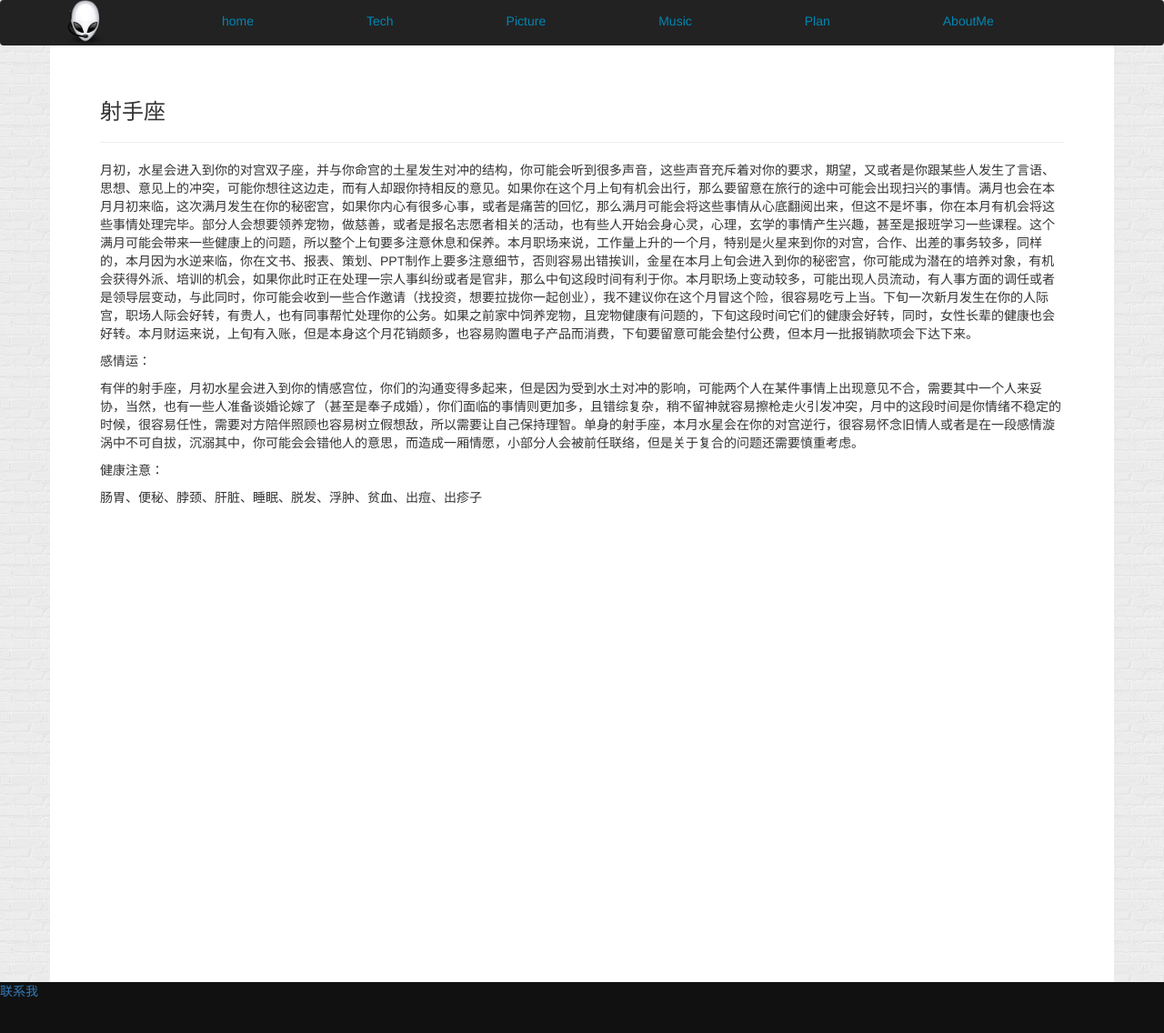
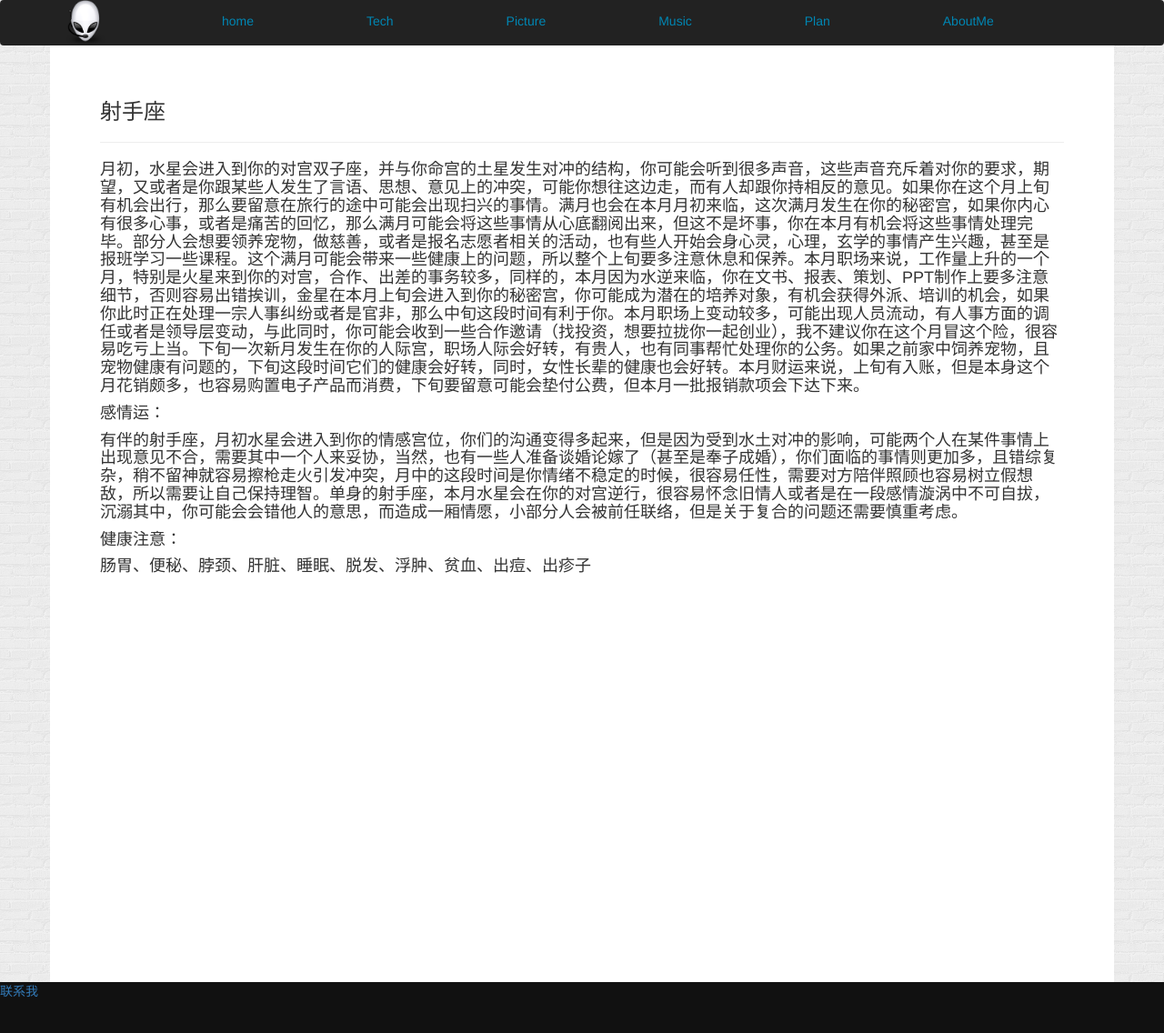
Before and after one commit to GeorageLiang/georageliang.github.com, a Jekyll site: the page built from 12md/shooter.md, in a window 1280 px wide and 1140 px high. Shown: the top 1136 px of the window at 91% size. Built offline with Jekyll 4.4.1, drawn with Linux system fonts in a browser that asks for light colours; Markdown is read by kramdown in place of the engine named in the settings; comment, search, counter and statistics services are not loaded.

```diff
--- a/12md/shooter.md
+++ b/12md/shooter.md
@@ -9,12 +9,12 @@ permalink: /12md/shooter/
 ###射手座
 ---
 
-月初，水星会进入到你的对宫双子座，并与你命宫的土星发生对冲的结构，你可能会听到很多声音，这些声音充斥着对你的要求，期望，又或者是你跟某些人发生了言语、思想、意见上的冲突，可能你想往这边走，而有人却跟你持相反的意见。如果你在这个月上旬有机会出行，那么要留意在旅行的途中可能会出现扫兴的事情。满月也会在本月月初来临，这次满月发生在你的秘密宫，如果你内心有很多心事，或者是痛苦的回忆，那么满月可能会将这些事情从心底翻阅出来，但这不是坏事，你在本月有机会将这些事情处理完毕。部分人会想要领养宠物，做慈善，或者是报名志愿者相关的活动，也有些人开始会身心灵，心理，玄学的事情产生兴趣，甚至是报班学习一些课程。这个满月可能会带来一些健康上的问题，所以整个上旬要多注意休息和保养。本月职场来说，工作量上升的一个月，特别是火星来到你的对宫，合作、出差的事务较多，同样的，本月因为水逆来临，你在文书、报表、策划、PPT制作上要多注意细节，否则容易出错挨训，金星在本月上旬会进入到你的秘密宫，你可能成为潜在的培养对象，有机会获得外派、培训的机会，如果你此时正在处理一宗人事纠纷或者是官非，那么中旬这段时间有利于你。本月职场上变动较多，可能出现人员流动，有人事方面的调任或者是领导层变动，与此同时，你可能会收到一些合作邀请（找投资，想要拉拢你一起创业），我不建议你在这个月冒这个险，很容易吃亏上当。下旬一次新月发生在你的人际宫，职场人际会好转，有贵人，也有同事帮忙处理你的公务。如果之前家中饲养宠物，且宠物健康有问题的，下旬这段时间它们的健康会好转，同时，女性长辈的健康也会好转。本月财运来说，上旬有入账，但是本身这个月花销颇多，也容易购置电子产品而消费，下旬要留意可能会垫付公费，但本月一批报销款项会下达下来。
+####月初，水星会进入到你的对宫双子座，并与你命宫的土星发生对冲的结构，你可能会听到很多声音，这些声音充斥着对你的要求，期望，又或者是你跟某些人发生了言语、思想、意见上的冲突，可能你想往这边走，而有人却跟你持相反的意见。如果你在这个月上旬有机会出行，那么要留意在旅行的途中可能会出现扫兴的事情。满月也会在本月月初来临，这次满月发生在你的秘密宫，如果你内心有很多心事，或者是痛苦的回忆，那么满月可能会将这些事情从心底翻阅出来，但这不是坏事，你在本月有机会将这些事情处理完毕。部分人会想要领养宠物，做慈善，或者是报名志愿者相关的活动，也有些人开始会身心灵，心理，玄学的事情产生兴趣，甚至是报班学习一些课程。这个满月可能会带来一些健康上的问题，所以整个上旬要多注意休息和保养。本月职场来说，工作量上升的一个月，特别是火星来到你的对宫，合作、出差的事务较多，同样的，本月因为水逆来临，你在文书、报表、策划、PPT制作上要多注意细节，否则容易出错挨训，金星在本月上旬会进入到你的秘密宫，你可能成为潜在的培养对象，有机会获得外派、培训的机会，如果你此时正在处理一宗人事纠纷或者是官非，那么中旬这段时间有利于你。本月职场上变动较多，可能出现人员流动，有人事方面的调任或者是领导层变动，与此同时，你可能会收到一些合作邀请（找投资，想要拉拢你一起创业），我不建议你在这个月冒这个险，很容易吃亏上当。下旬一次新月发生在你的人际宫，职场人际会好转，有贵人，也有同事帮忙处理你的公务。如果之前家中饲养宠物，且宠物健康有问题的，下旬这段时间它们的健康会好转，同时，女性长辈的健康也会好转。本月财运来说，上旬有入账，但是本身这个月花销颇多，也容易购置电子产品而消费，下旬要留意可能会垫付公费，但本月一批报销款项会下达下来。
 
-感情运：
+####感情运：
 
-有伴的射手座，月初水星会进入到你的情感宫位，你们的沟通变得多起来，但是因为受到水土对冲的影响，可能两个人在某件事情上出现意见不合，需要其中一个人来妥协，当然，也有一些人准备谈婚论嫁了（甚至是奉子成婚），你们面临的事情则更加多，且错综复杂，稍不留神就容易擦枪走火引发冲突，月中的这段时间是你情绪不稳定的时候，很容易任性，需要对方陪伴照顾也容易树立假想敌，所以需要让自己保持理智。单身的射手座，本月水星会在你的对宫逆行，很容易怀念旧情人或者是在一段感情漩涡中不可自拔，沉溺其中，你可能会会错他人的意思，而造成一厢情愿，小部分人会被前任联络，但是关于复合的问题还需要慎重考虑。
+####有伴的射手座，月初水星会进入到你的情感宫位，你们的沟通变得多起来，但是因为受到水土对冲的影响，可能两个人在某件事情上出现意见不合，需要其中一个人来妥协，当然，也有一些人准备谈婚论嫁了（甚至是奉子成婚），你们面临的事情则更加多，且错综复杂，稍不留神就容易擦枪走火引发冲突，月中的这段时间是你情绪不稳定的时候，很容易任性，需要对方陪伴照顾也容易树立假想敌，所以需要让自己保持理智。单身的射手座，本月水星会在你的对宫逆行，很容易怀念旧情人或者是在一段感情漩涡中不可自拔，沉溺其中，你可能会会错他人的意思，而造成一厢情愿，小部分人会被前任联络，但是关于复合的问题还需要慎重考虑。
 
-健康注意：
+####健康注意：
 
-肠胃、便秘、脖颈、肝脏、睡眠、脱发、浮肿、贫血、出痘、出疹子
+####肠胃、便秘、脖颈、肝脏、睡眠、脱发、浮肿、贫血、出痘、出疹子
```
